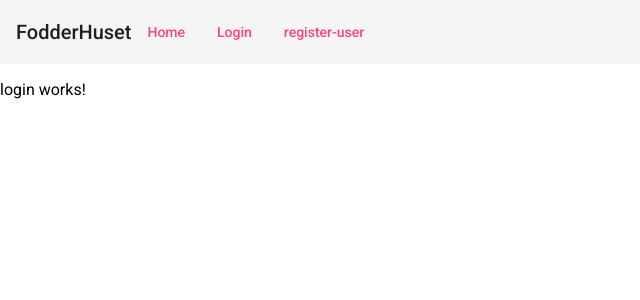
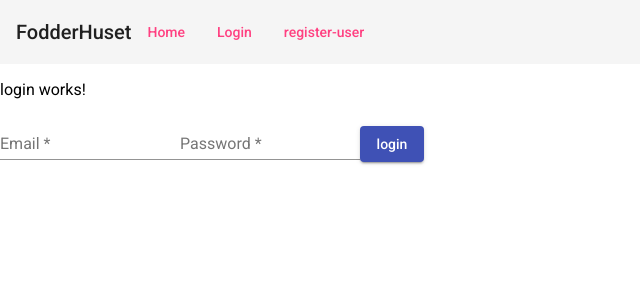
Before and after one commit to niklasld/FodderHuset, an Angular app: page /login in a window 1280 px wide. Shown: the top 300 px of the page, without its empty margins (0-640 px from the left). Built offline with nearby package versions, Linux system fonts and the light colour scheme.

Commit message:
logincomponenet MISSING API

```diff
--- a/src/app/auth.service.ts
+++ b/src/app/auth.service.ts
@@ -1,9 +1,24 @@
 import { Injectable } from '@angular/core';
+import { Observable, of } from 'rxjs';
+import { tap, delay } from 'rxjs/operators';
+import { User } from 'src/entities/user';
+
 
 @Injectable({
   providedIn: 'root'
 })
 export class AuthService {
+  isLoggedin = false;
+  LoggedinUser;
 
-  constructor() { }
+  constructor( )
+  {}
+
+  login(): Observable<boolean> {
+
+    return of(true).pipe(
+      delay(1000),
+      tap(val => this.isLoggedin = true)
+    );
+  }
 }
--- a/src/app/landing-page/landing-page.component.html
+++ b/src/app/landing-page/landing-page.component.html
@@ -1 +1,3 @@
 <p>landing-page works!</p>
+
+{{this.auth.isLoggedin}}
--- a/src/app/landing-page/landing-page.component.ts
+++ b/src/app/landing-page/landing-page.component.ts
@@ -1,4 +1,5 @@
 import { Component, OnInit } from '@angular/core';
+import { AuthService } from '../auth.service';
 
 @Component({
   selector: 'app-landing-page',
@@ -7,7 +8,15 @@ import { Component, OnInit } from '@angular/core';
 })
 export class LandingPageComponent implements OnInit {
 
-  constructor() { }
+
+
+  constructor(private auth: AuthService
+    ) {
+
+      let testVariable = this.auth.isLoggedin;
+    }
+
+
 
   ngOnInit() {
   }
--- a/src/app/login/login.component.html
+++ b/src/app/login/login.component.html
@@ -1 +1,20 @@
 <p>login works!</p>
+
+<form [formGroup]="loginForm" class="example-form" (ngSubmit)="onLoginClick()">
+
+        <mat-form-field class="example-full-width">
+            <input matInput placeholder="Email" id = "email-input" formControlName="email">
+
+            <mat-error *ngIf="loginForm.controls.email.hasError('email')">
+              Please enter your Email as username to login
+            </mat-error>
+
+          </mat-form-field>
+
+          <mat-form-field class="example-full-width">
+              <input matInput placeholder= "Password" id = "password-input" type = "password" formControlName="password">
+          </mat-form-field>
+
+          <button mat-raised-button color="primary" id = "login-botton">login</button>
+
+        </form>
--- a/src/app/login/login.component.ts
+++ b/src/app/login/login.component.ts
@@ -1,17 +1,87 @@
 import { Component, OnInit } from '@angular/core';
-import { FormBuilder, FormGroup } from '@angular/forms';
+import { FormBuilder, FormGroup, EmailValidator, Validators } from '@angular/forms';
+import { User } from 'src/entities/user';
+import { AuthService } from '../auth.service';
+import { Router } from '@angular/router';
 
 @Component({
   selector: 'app-login',
   templateUrl: './login.component.html',
   styleUrls: ['./login.component.css']
 })
+
 export class LoginComponent implements OnInit {
 
   loginForm : FormGroup;
-  constructor(private fb: FormBuilder) { }
+  constructor(private fb: FormBuilder, private auth: AuthService, private router: Router) { }
 
   ngOnInit() {
+    this.loginForm = this.fb.group({
+      "email": ['', Validators.required],
+      "password": ['', Validators.required]
+    })
   }
 
+  onLoginClick() : void {
+    console.log(this.loginForm);
+      // If this form is valid - then call the serve.
+
+
+      if(this.loginForm.valid) {
+        //hent api user liste
+
+        //tempstart
+        let users: User[];
+        users = this.createlist(users);
+        //tempslut
+
+        let userLoginAttempt = this.loginForm.value as User;
+
+
+        users.forEach(element => {
+          if(userLoginAttempt.email === element.email && userLoginAttempt.password === element.password) {
+            console.log("succesfull LOGIN!!! welcome "+ element.firstName);
+
+            this.auth.LoggedinUser = userLoginAttempt;
+
+            this.auth.login().subscribe(result => {
+              this.router.navigate(['landing-page']);
+            });
+
+          }
+        });
+
+      } else{
+        console.log("Cant. Must fix form errors first");
+
+      }
+  }
+
+  createlist(users) : Array<User> {
+
+    users = [
+      {_id: '1',
+      firstName: 'peter',
+      lastName: 'pedal',
+      email: 'user@gmail.dk',
+      password: '123'},
+
+      {_id: '2',
+      firstName: 'Anders',
+      lastName: 'Andersen',
+      email: 'Anders@gmail.dk',
+      password: '1234'},
+
+      {_id: '3',
+      firstName: 'Thomas',
+      lastName: 'Arnoldsen',
+      email: 'ThomasA@gmail.dk',
+      password: '12345'},
+
+    ];
+    return users;
+
+  }
+
+
 }
--- a/src/app/register-user/register-user.component.html
+++ b/src/app/register-user/register-user.component.html
@@ -39,15 +39,6 @@
 
     </mat-form-field>
 
-    <mat-form-field class="example-full-width">
-        <input matInput placeholder= "city" formControlName="city">
-
-        <mat-error *ngIf="registerForm.controls.city.hasError('required')">
-                Please enter your city
-                </mat-error>
-
-    </mat-form-field>
-
         <button mat-raised-button color="primary">Register</button>
 
 
```
Also changed, not shown: src/entities/user.ts (line endings or trailing spaces).
